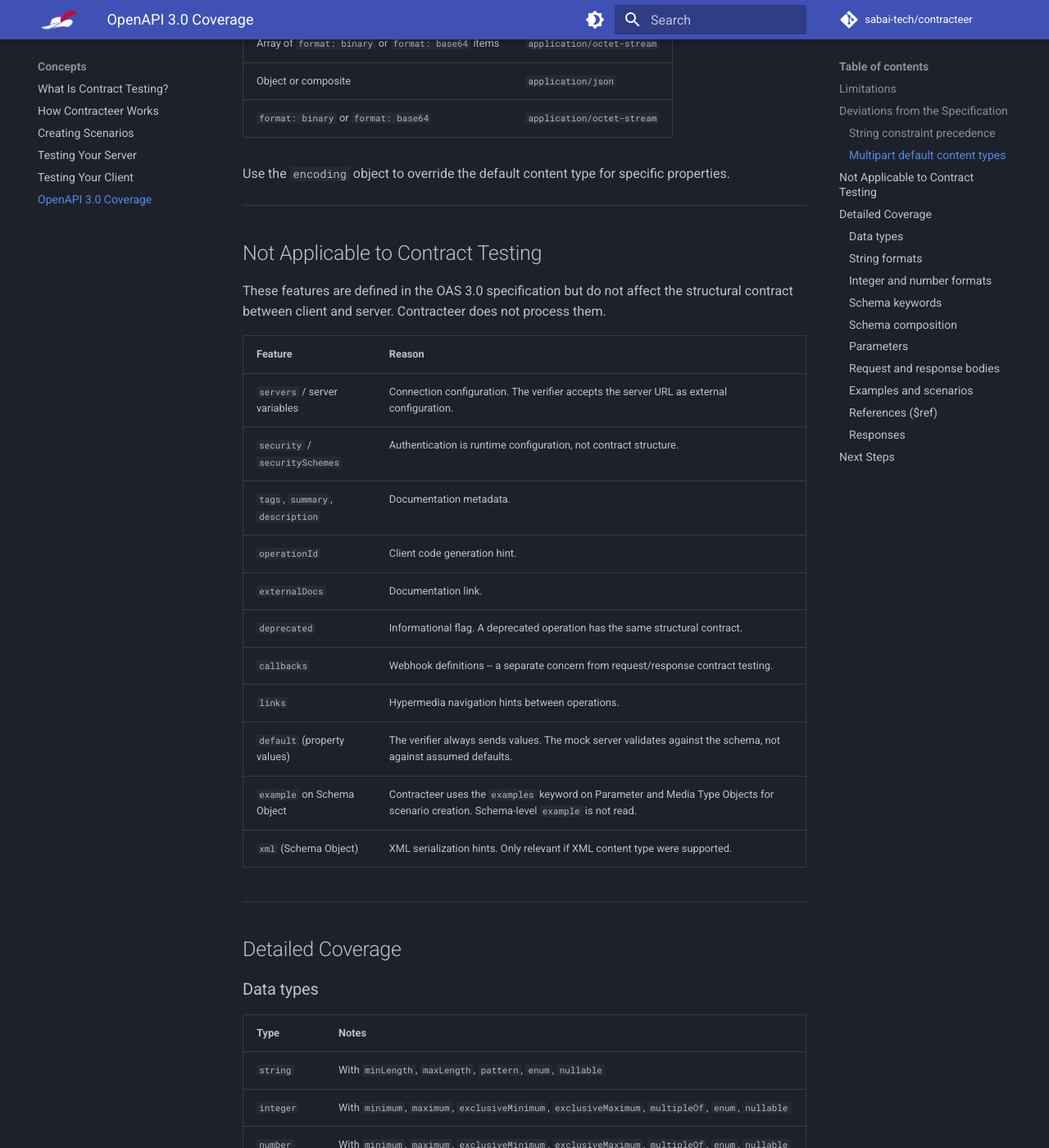
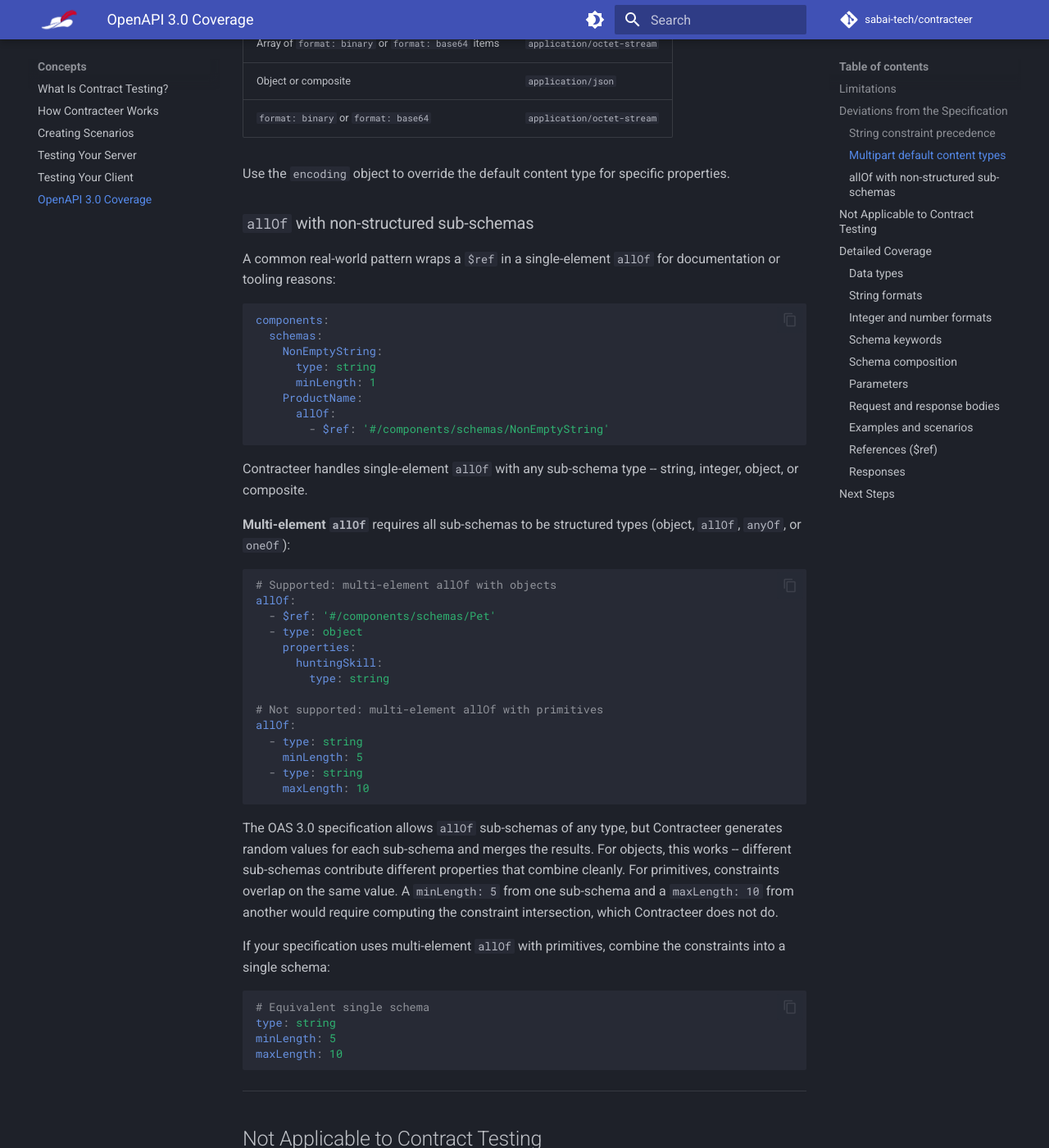
Before and after one commit to sabai-tech/contracteer, an MkDocs documentation site: the page built from docs/docs/concepts/openapi-coverage.md, in a window 1280 px wide and 1400 px high, scrolled down 1996 px. Shown: the whole window at 82% size. Built offline with MkDocs 1.6.1 and Material for MkDocs 9.7.7, drawn with Linux system fonts in a browser that asks for light colours; comment, search, counter and statistics services are not loaded; the version menu is left out; some of the changed text lies outside the part shown.

Commit message:
feat(core): support single-element allOf with primitive sub-schemas

````diff
--- a/docs/docs/concepts/openapi-coverage.md
+++ b/docs/docs/concepts/openapi-coverage.md
@@ -70,6 +70,56 @@ The specification does not define how to serialize an array as plain text in a m
 | `format: binary` or `format: base64`                 | `application/octet-stream` |
 
 Use the `encoding` object to override the default content type for specific properties.
+
+### `allOf` with non-structured sub-schemas
+
+A common real-world pattern wraps a `$ref` in a single-element `allOf` for documentation or tooling reasons:
+
+```yaml
+components:
+  schemas:
+    NonEmptyString:
+      type: string
+      minLength: 1
+    ProductName:
+      allOf:
+        - $ref: '#/components/schemas/NonEmptyString'
+```
+
+Contracteer handles single-element `allOf` with any sub-schema type -- string, integer, object, or composite.
+
+**Multi-element `allOf`** requires all sub-schemas to be structured types (object, `allOf`, `anyOf`, or `oneOf`):
+
+```yaml
+# Supported: multi-element allOf with objects
+allOf:
+  - $ref: '#/components/schemas/Pet'
+  - type: object
+    properties:
+      huntingSkill:
+        type: string
+
+# Not supported: multi-element allOf with primitives
+allOf:
+  - type: string
+    minLength: 5
+  - type: string
+    maxLength: 10
+```
+
+The OAS 3.0 specification allows `allOf` sub-schemas of any type, but Contracteer generates random values for each sub-schema and merges the results.
+For objects, this works -- different sub-schemas contribute different properties that combine cleanly.
+For primitives, constraints overlap on the same value.
+A `minLength: 5` from one sub-schema and a `maxLength: 10` from another would require computing the constraint intersection, which Contracteer does not do.
+
+If your specification uses multi-element `allOf` with primitives, combine the constraints into a single schema:
+
+```yaml
+# Equivalent single schema
+type: string
+minLength: 5
+maxLength: 10
+```
 
 ---
 
@@ -152,7 +202,7 @@ Contracteer does not process them.
 
 | Feature         | Notes                                                                                |
 |-----------------|--------------------------------------------------------------------------------------|
-| `allOf`         | Requires all sub-schemas to be structured types (object or composite)                |
+| `allOf`         | Single-element allOf accepts any sub-schema type; multi-element requires structured types (object or composite) |
 | `oneOf`         | Validates that exactly one sub-schema matches                                        |
 | `anyOf`         | Validates that at least one sub-schema matches                                       |
 | `discriminator` | Supported on allOf, oneOf, anyOf with `propertyName` and `mapping`                   |
````
Also changed, not shown: 7 other files.
